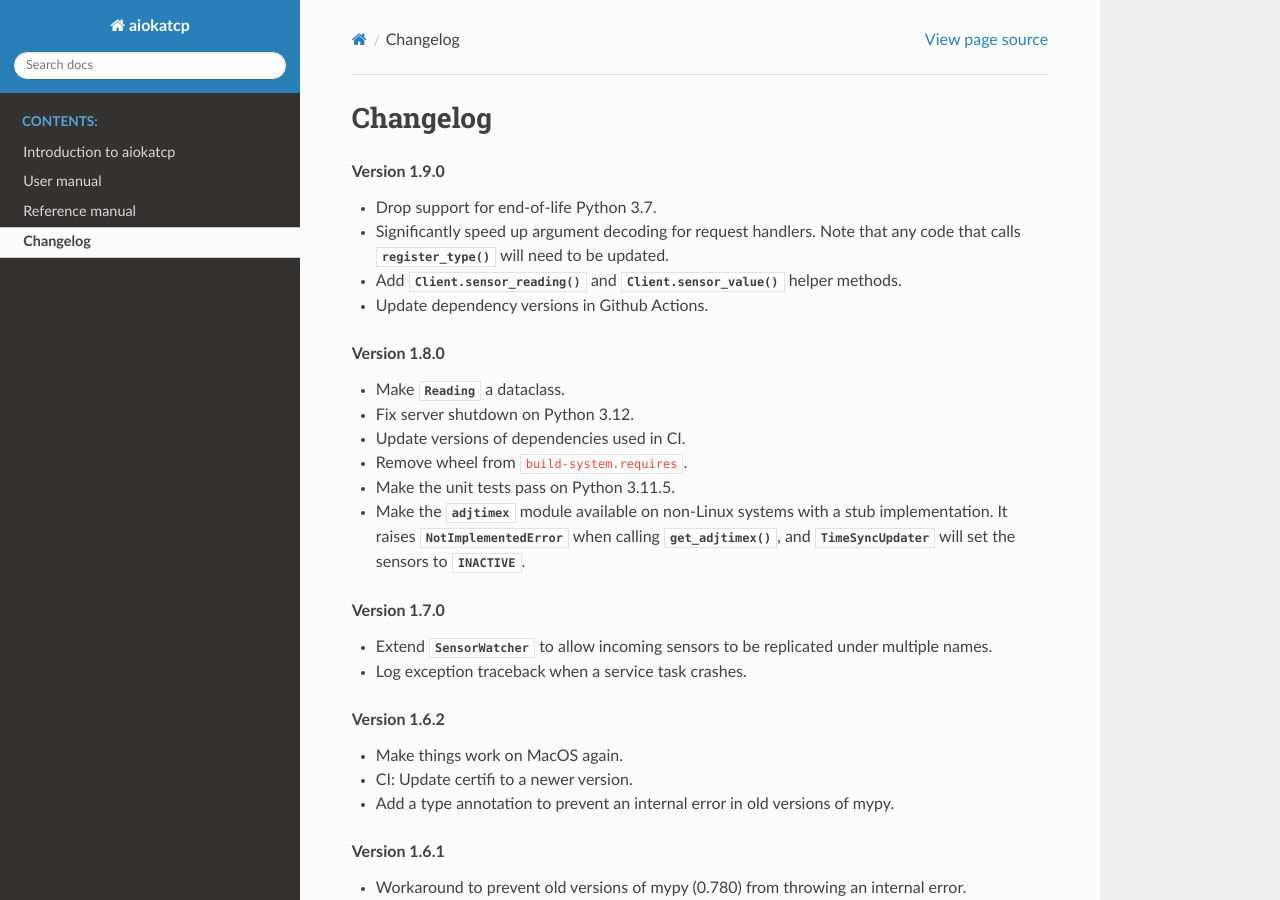
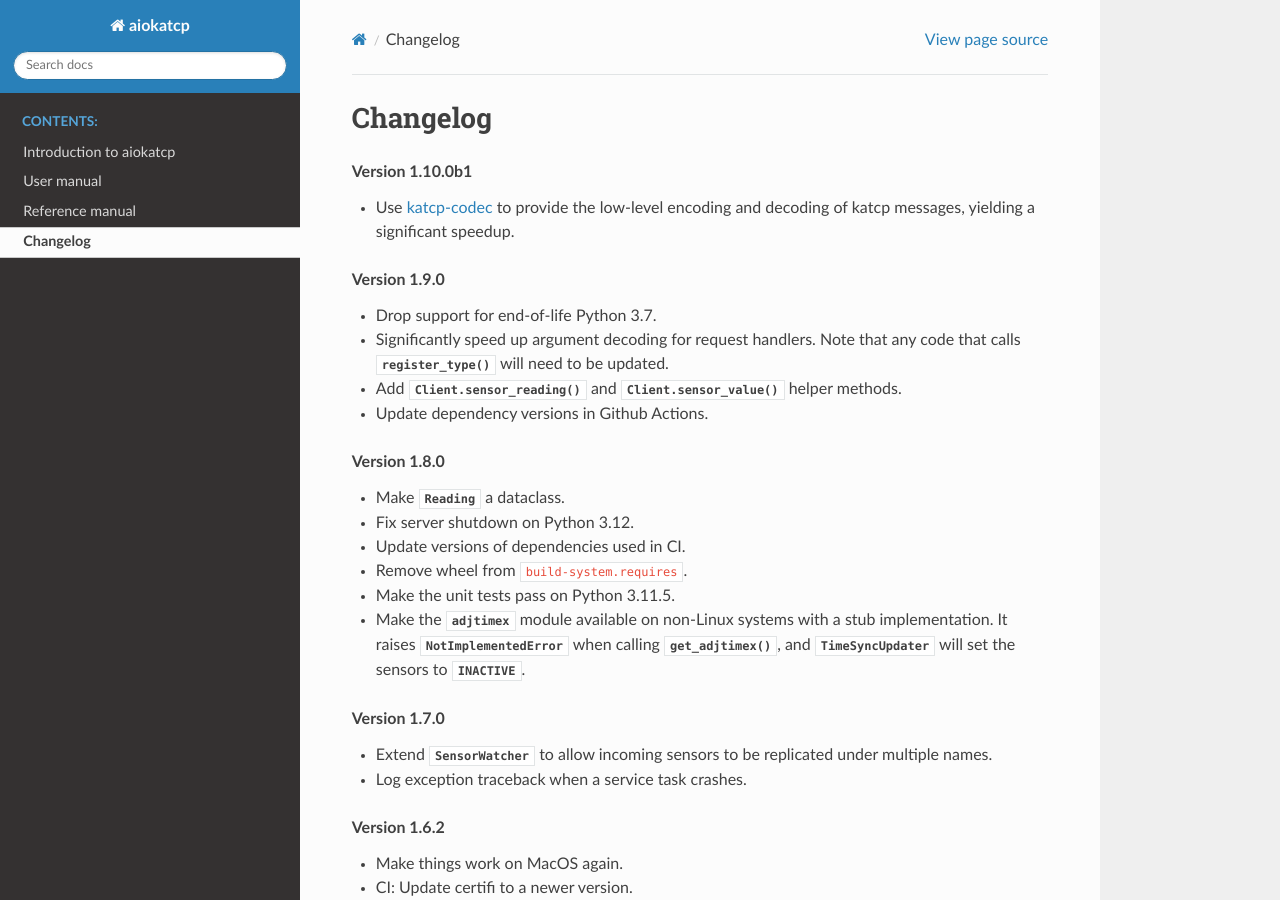
Before and after one commit to ska-sa/aiokatcp, a Sphinx documentation site: the page built from doc/changelog.rst, in a window 1280 px wide and 900 px high. Built offline with Sphinx 7.4.7 and the Read the Docs theme 2.0.0, drawn with Linux system fonts in a browser that asks for light colours; the version number could not be read and is left out.

Commit message:
Create a changelog for 1.10.0b1

```diff
--- a/doc/changelog.rst
+++ b/doc/changelog.rst
@@ -1,5 +1,12 @@
 Changelog
 =========
+
+.. rubric:: Version 1.10.0b1
+
+- Use `katcp-codec`_ to provide the low-level encoding and decoding of
+  katcp messages, yielding a significant speedup.
+
+.. _katcp-codec: https://katcp-codec.readthedocs.io/en/latest/
 
 .. rubric:: Version 1.9.0
 
```
